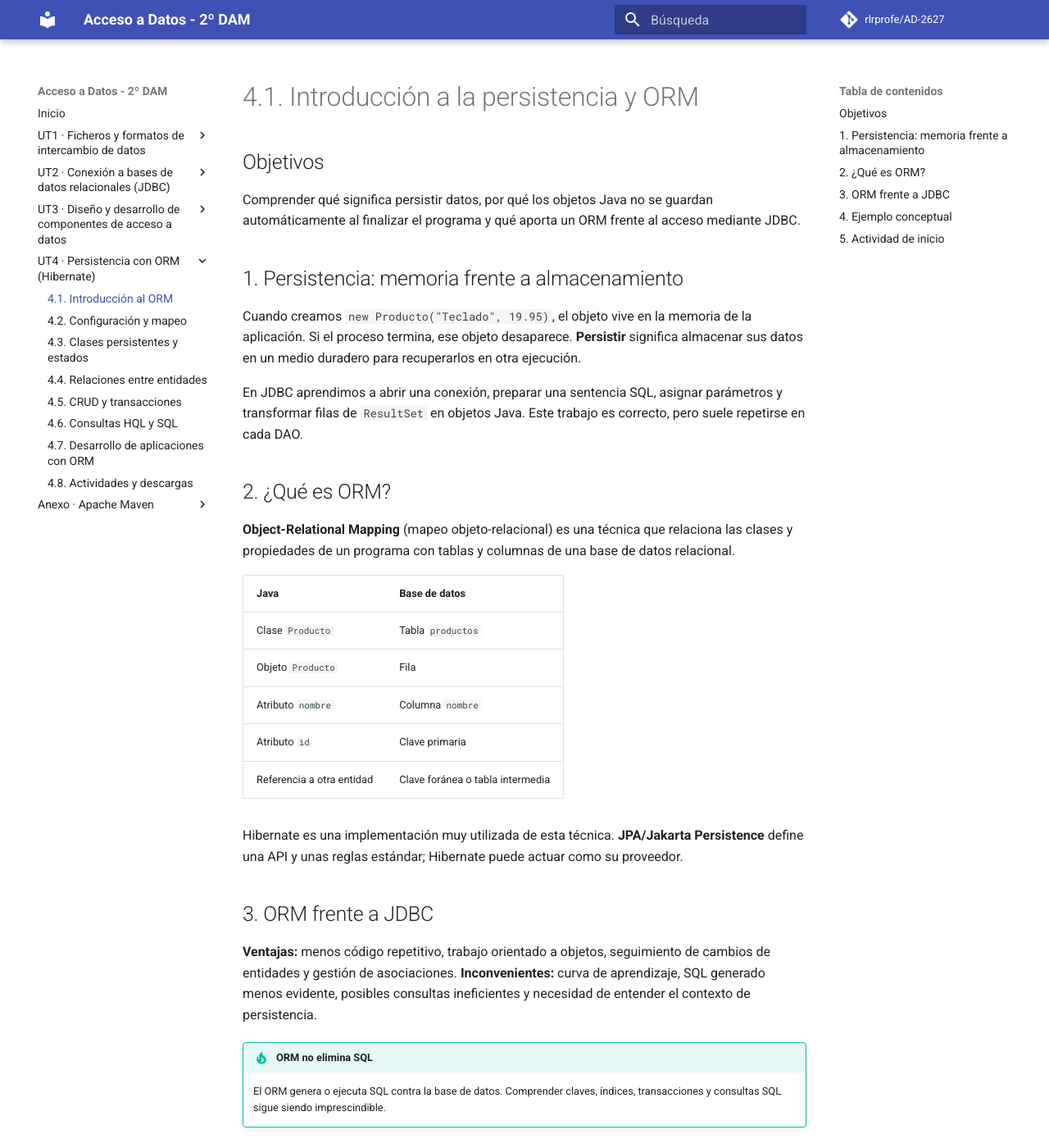
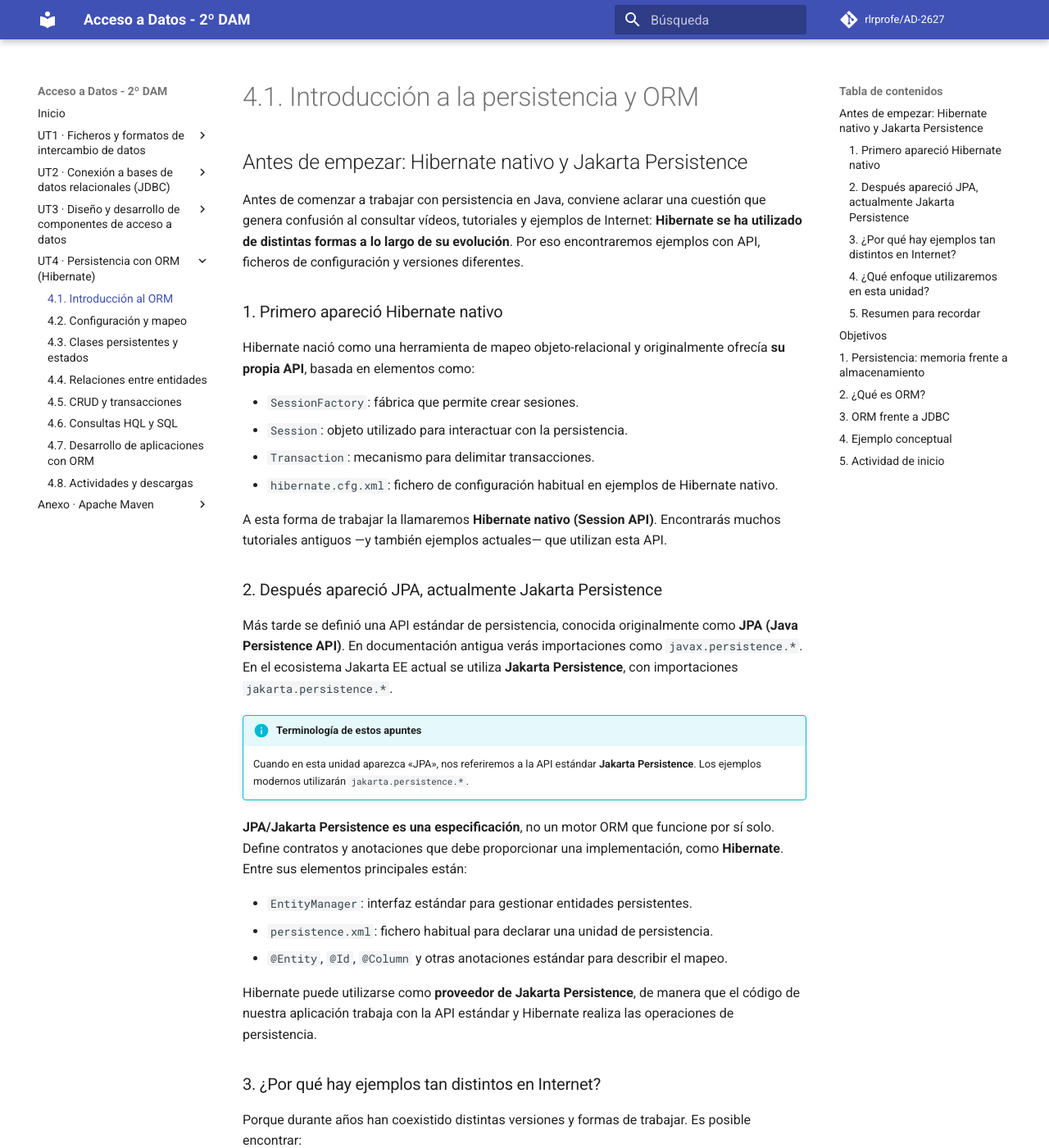
Before and after one commit to rlrprofe/AD-2627, an MkDocs documentation site: the page built from docs/ut4/01-introduccion.md, in a window 1280 px wide and 1400 px high. Shown: the whole window at 82% size. Built offline with MkDocs 1.6.1 and Material for MkDocs 9.7.7, drawn with Linux system fonts in a browser that asks for light colours; comment, search, counter and statistics services are not loaded; some of the changed text lies outside the part shown.

Commit message:
Actualizar contenidos UT4 ORM Hibernate

```diff
--- a/docs/ut4/01-introduccion.md
+++ b/docs/ut4/01-introduccion.md
@@ -1,6 +1,77 @@
 # 4.1. Introducción a la persistencia y ORM
 
+## Antes de empezar: Hibernate nativo y Jakarta Persistence
+
+Antes de comenzar a trabajar con persistencia en Java, conviene aclarar una cuestión que genera confusión al consultar vídeos, tutoriales y ejemplos de Internet: **Hibernate se ha utilizado de distintas formas a lo largo de su evolución**. Por eso encontraremos ejemplos con API, ficheros de configuración y versiones diferentes.
+
+### 1. Primero apareció Hibernate nativo
+
+Hibernate nació como una herramienta de mapeo objeto-relacional y originalmente ofrecía **su propia API**, basada en elementos como:
+
+- `SessionFactory`: fábrica que permite crear sesiones.
+- `Session`: objeto utilizado para interactuar con la persistencia.
+- `Transaction`: mecanismo para delimitar transacciones.
+- `hibernate.cfg.xml`: fichero de configuración habitual en ejemplos de Hibernate nativo.
+
+A esta forma de trabajar la llamaremos **Hibernate nativo (Session API)**. Encontrarás muchos tutoriales antiguos —y también ejemplos actuales— que utilizan esta API.
+
+### 2. Después apareció JPA, actualmente Jakarta Persistence
+
+Más tarde se definió una API estándar de persistencia, conocida originalmente como **JPA (Java Persistence API)**. En documentación antigua verás importaciones como `javax.persistence.*`. En el ecosistema Jakarta EE actual se utiliza **Jakarta Persistence**, con importaciones `jakarta.persistence.*`.
+
+!!! info "Terminología de estos apuntes"
+    Cuando en esta unidad aparezca «JPA», nos referiremos a la API estándar **Jakarta Persistence**. Los ejemplos modernos utilizarán `jakarta.persistence.*`.
+
+**JPA/Jakarta Persistence es una especificación**, no un motor ORM que funcione por sí solo. Define contratos y anotaciones que debe proporcionar una implementación, como **Hibernate**. Entre sus elementos principales están:
+
+- `EntityManager`: interfaz estándar para gestionar entidades persistentes.
+- `persistence.xml`: fichero habitual para declarar una unidad de persistencia.
+- `@Entity`, `@Id`, `@Column` y otras anotaciones estándar para describir el mapeo.
+
+Hibernate puede utilizarse como **proveedor de Jakarta Persistence**, de manera que el código de nuestra aplicación trabaja con la API estándar y Hibernate realiza las operaciones de persistencia.
+
+### 3. ¿Por qué hay ejemplos tan distintos en Internet?
+
+Porque durante años han coexistido distintas versiones y formas de trabajar. Es posible encontrar:
+
+- Código que utiliza `Session` y código que utiliza `EntityManager`.
+- Anotaciones de `javax.persistence` y de `jakarta.persistence`.
+- Configuraciones mediante `hibernate.cfg.xml` o `persistence.xml`.
+- Ejemplos correspondientes a distintas versiones de Hibernate, con métodos y configuraciones que han cambiado.
+
+**No debemos copiar fragmentos de tutoriales diferentes sin comprobar su versión y la API que utilizan.** Una combinación de ejemplos incompatibles puede producir errores difíciles de interpretar.
+
+### 4. ¿Qué enfoque utilizaremos en esta unidad?
+
+Estudiaremos las dos formas **de manera diferenciada** para comprender sus conceptos sin mezclar las API en un mismo ejemplo:
+
+**Parte 1. Hibernate nativo (`Session`)**
+
+Comenzaremos por reconocer `SessionFactory`, `Session` y `Transaction`, comprender el mapeo de una clase Java a una tabla, realizar operaciones CRUD sencillas y observar el SQL que genera Hibernate.
+
+**Parte 2. Jakarta Persistence (`EntityManager`) con Hibernate como proveedor**
+
+Después trabajaremos con `EntityManager`, `persistence.xml`, anotaciones estándar, consultas JPQL y relaciones entre entidades, como uno a muchos y muchos a uno.
+
+Este segundo enfoque permite escribir la lógica de persistencia utilizando una **API estándar**, sin depender directamente de los métodos específicos de Hibernate para las operaciones habituales.
+
+!!! warning "Regla para los ejemplos de la unidad"
+    No mezclaremos las operaciones de `Session` y `EntityManager` dentro de un mismo ejemplo didáctico. Las estudiaremos por separado y explicaremos sus equivalencias cuando corresponda.
+
+### 5. Resumen para recordar
+
+| Concepto | Qué significa | API o configuración característica |
+|---|---|---|
+| **Hibernate nativo** | Uso directo de la API propia de Hibernate | `Session`, `SessionFactory`, `Transaction`, habitualmente `hibernate.cfg.xml` |
+| **Jakarta Persistence (JPA)** | Especificación estándar de persistencia | `EntityManager`, `@Entity`, `@Id`, habitualmente `persistence.xml` |
+| **Hibernate como proveedor JPA** | Hibernate implementa la especificación Jakarta Persistence | Nuestra aplicación usa `EntityManager`; Hibernate ejecuta las operaciones |
+
+**Idea clave:** Hibernate puede trabajar de las dos maneras. Saber cuál utiliza cada ejemplo es el primer paso para comprenderlo y ejecutarlo correctamente.
+
+---
+
 ## Objetivos
+
 
 Comprender qué significa persistir datos, por qué los objetos Java no se guardan automáticamente al finalizar el programa y qué aporta un ORM frente al acceso mediante JDBC.
 
```
Also changed, not shown: docs/ut4/02-mapeo.md (+4 -1 lines), docs/ut4/index.md (+11 -11 lines), 1 other file.
